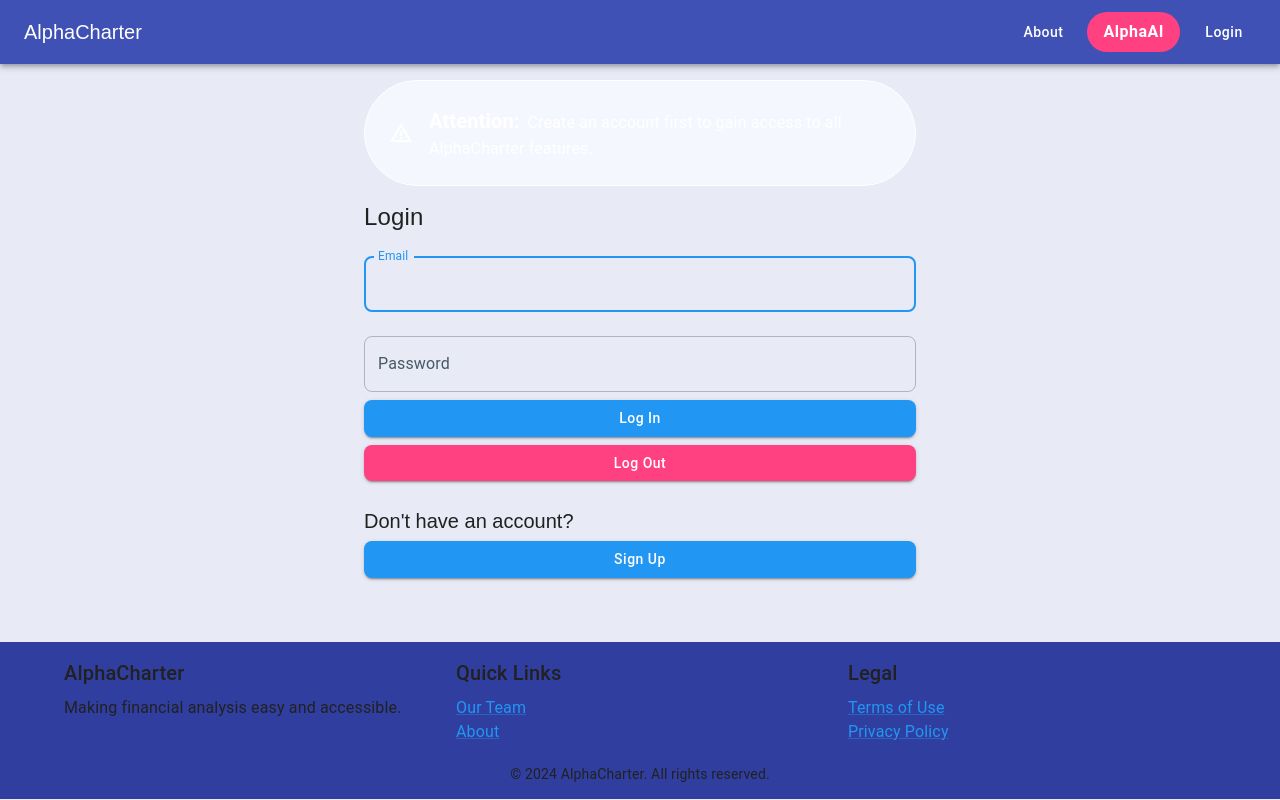
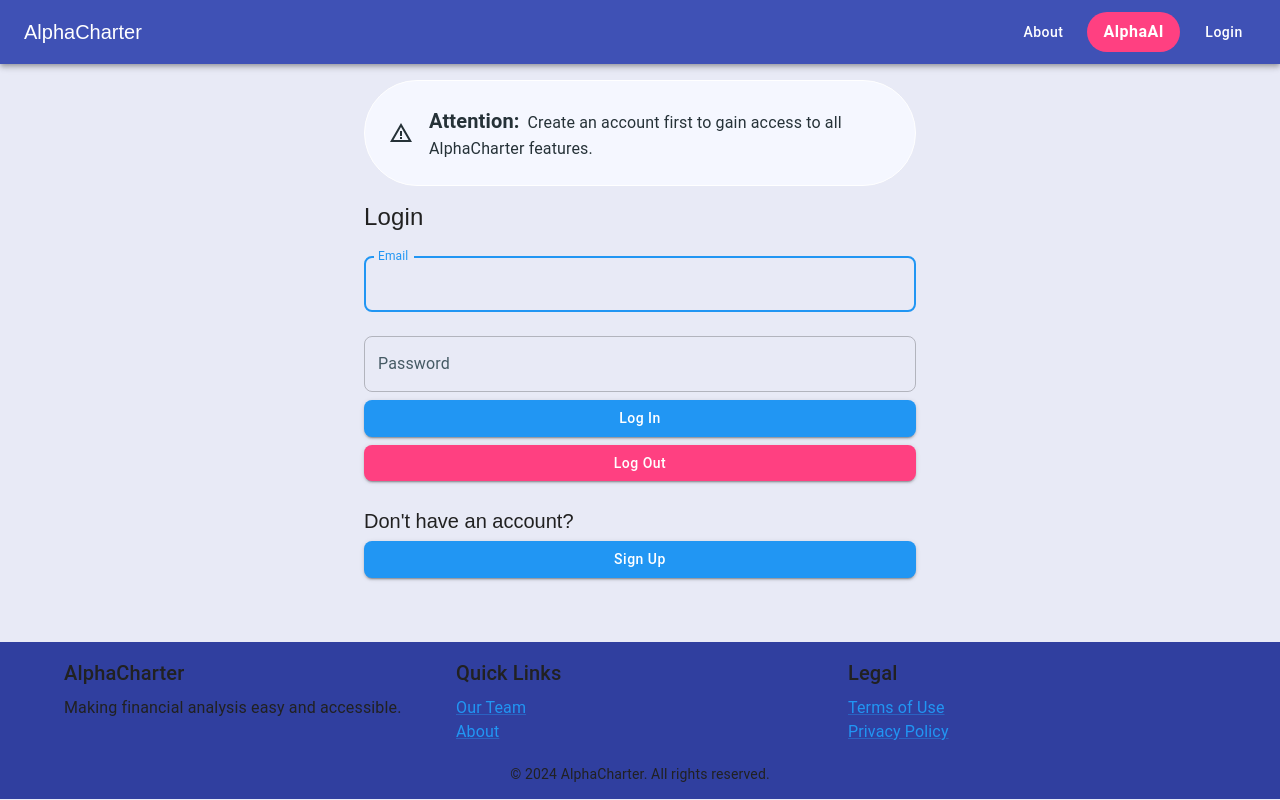
Before and after one commit to SailingSF/alphacharter-frontend, a React (Create React App) app: page /login in a window 1280 px wide. Built offline with nearby package versions, Linux system fonts and the light colour scheme.

Commit message:
fix attentions color

```diff
--- a/src/components/AttentionSection.jsx
+++ b/src/components/AttentionSection.jsx
@@ -9,7 +9,7 @@ function AttentionSection({title, text }) {
     <Box sx={{
       p: 3,
       backgroundColor: theme.palette.background.surface,
-      color: theme.palette.warning.contrastText,
+      color: theme.palette.text.dark,
       display: 'flex',
       alignItems: 'center',
       mb: 2,
```
